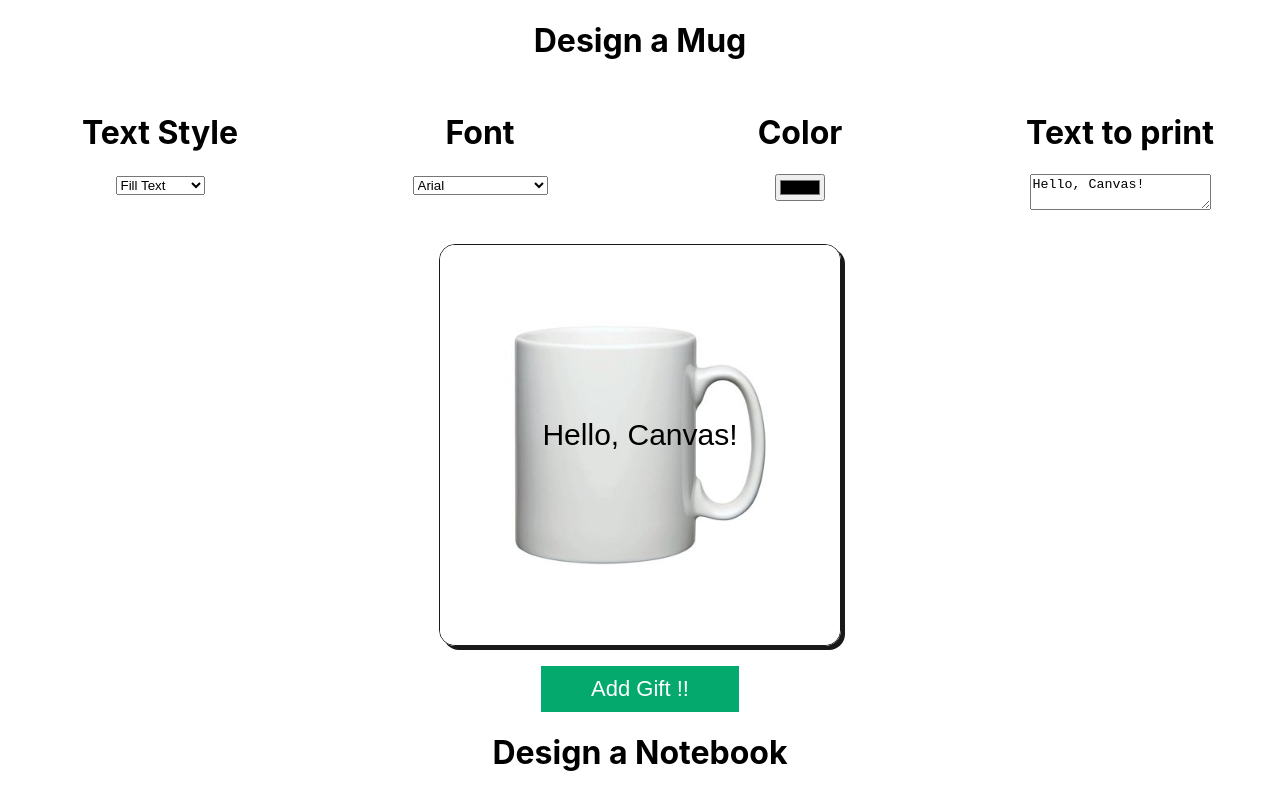
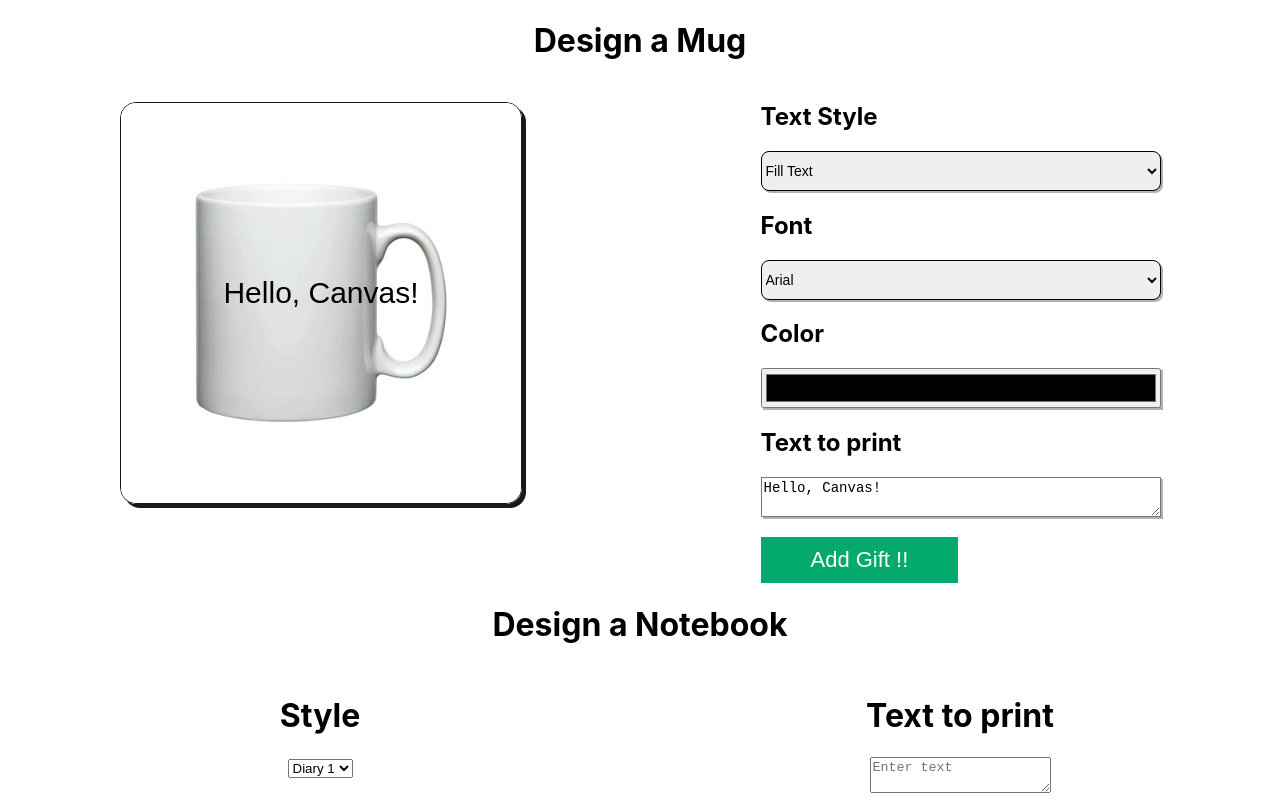
Before and after one commit to AnilBK/ecommerce-project, a React (Create React App) app: page / in a window 1280 px wide. Shown: the top 800 px of the page. Built offline with nearby package versions, Linux system fonts and the light colour scheme.

Commit message:
MugDesigner: Align Items Vertically & horizontally.

```diff
--- a/src/components/Mug/MugItem.css
+++ b/src/components/Mug/MugItem.css
@@ -1,11 +1,44 @@
+.vertical-container {
+    display: flex;
+    flex-direction: column;
+    align-items: flex-start;
+}
+
+.vertical-container > .vertical-container {
+    align-items: flex-start;
+}
+
 .horizontal-container {
     display: flex;
     flex-direction: row;
-    align-items: stretch;
+    justify-content: space-around;
     width: 100%;
 }
 
-.horizontal-container>* {
-    flex: 1;
-    margin: 10px 0;
+.vertical-container select,
+.vertical-container input[type="color"],
+.vertical-container textarea {
+    width: 100%;
 }
+
+.vertical-container select {
+    border-radius: 8px;
+    border: 1px solid rgb(0, 0, 0);
+}
+.options-container {
+    width: 400px;
+}
+
+.options-container .vertical-container {
+    width: 100%;
+}
+
+.options-container .vertical-container select,
+.options-container .vertical-container input[type="color"],
+.options-container .vertical-container textarea {
+    width: 100%;
+    box-sizing: border-box;
+    min-height: 40px;
+    font-size: 14px;
+    box-shadow: 2px 2px rgba(0, 0, 0, 0.3);
+}
--- a/src/components/Mug/MugItem.js
+++ b/src/components/Mug/MugItem.js
@@ -44,17 +44,29 @@ function MugItem() {
     };
 
     return (
-        <div>
+        <div className="vertical-container">
             <div className="horizontal-container">
-                <div>
-                    <h1>Text Style</h1>
+                <div className="vertical-container">
+                    <MugRendererWithEditor
+                        fontFamily={fontFamily}
+                        textStyle={textStyle}
+                        canvasText={canvasText}
+                        fontColor={fontColor}
+                        textPosition={textPosition}
+                        setTextPosition={setTextPosition}
+                    />
+                </div>
+                <div className="options-container">
+                    <div className="vertical-container">
+                        <div className="vertical-container">
+                            <h2>Text Style</h2>
                             <select onChange={(e) => setTextStyle(e.target.value)}>
                                 <option value="fill-text">Fill Text</option>
                                 <option value="stroke-text">Stroke Text</option>
                             </select>
                         </div>
-                <div>
-                    <h1>Font</h1>
+                        <div className="vertical-container">
+                            <h2>Font</h2>
                             <select onChange={(e) => setFontFamily(e.target.value)}>
                                 <option value="Arial">Arial</option>
                                 <option value="Verdana">Verdana</option>
@@ -63,29 +75,26 @@ function MugItem() {
                                 <option value="Times New Roman">Times New Roman</option>
                             </select>
                         </div>
-                <div>
-                    <h1>Color</h1>
+                        <div className="vertical-container">
+                            <h2>Color</h2>
                             <input type="color" onChange={(e) => setFontColor(e.target.value)} />
                         </div>
-                <div>
-                    <h1>Text to print</h1>
+                        <div className="vertical-container">
+                            <h2>Text to print</h2>
                             <textarea
                                 value={canvasText}
                                 onChange={(e) => setCanvasText(e.target.value)}
                                 placeholder="Enter text"
                             />
                         </div>
-            </div>
-            <MugRendererWithEditor
-                fontFamily={fontFamily}
-                textStyle={textStyle}
-                canvasText={canvasText}
-                fontColor={fontColor}
-                textPosition={textPosition}
-                setTextPosition={setTextPosition}
-            />
+                        <div className="vertical-container">
+                            <br></br>
                             <AddGiftButton onGiftAdd={displayGiftData} />
                             {responseMessage && <p>{responseMessage}</p>}
+                        </div>
+                    </div>
+                </div>
+            </div>
         </div>
     );
 }
```
Lines whose indentation alone changed are shown as unchanged.
